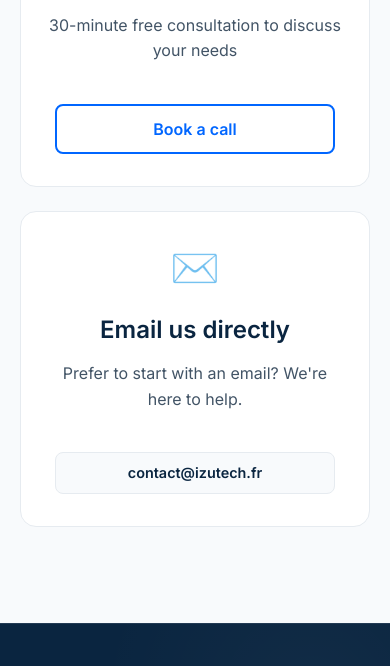
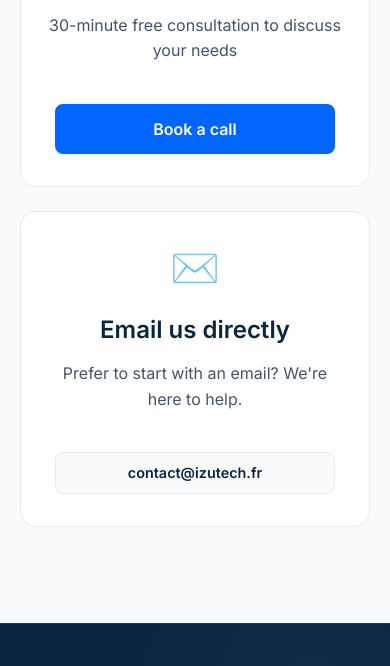
Before and after one commit to izumiberat/AI-Services, a plain HTML site: page index.html in a window 390 px wide. Shown: the part 8624-9290 px from the top of the page. Drawn offline with Linux system fonts and the light colour scheme; a web font is replaced by a local one.

Commit message:
Update styles.css

```diff
--- a/styles.css
+++ b/styles.css
@@ -1268,20 +1268,17 @@ h3 {
         gap: 1.5rem;
         margin-bottom: 0;
     }
-        .contact-option-card .btn-secondary {
-        display: inline-flex !important;
-        visibility: visible !important;
-        opacity: 1 !important;
-        background: transparent;
-        color: var(--primary-blue);
-        border: 2px solid var(--primary-blue);
+
+    .contact-option-card .btn-secondary {
+        background: var(--primary-blue) !important;
+        color: white !important;
+        border: 2px solid var(--primary-blue) !important;
     }
 
     .contact-option-card .btn-secondary:hover {
-        background: var(--primary-blue);
-        color: white;
+        background: var(--primary-dark) !important;
+        border-color: var(--primary-dark) !important;
     }
-
     /* Form & Trust Container */
     .contact-form-and-trust {
         display: none;
```
